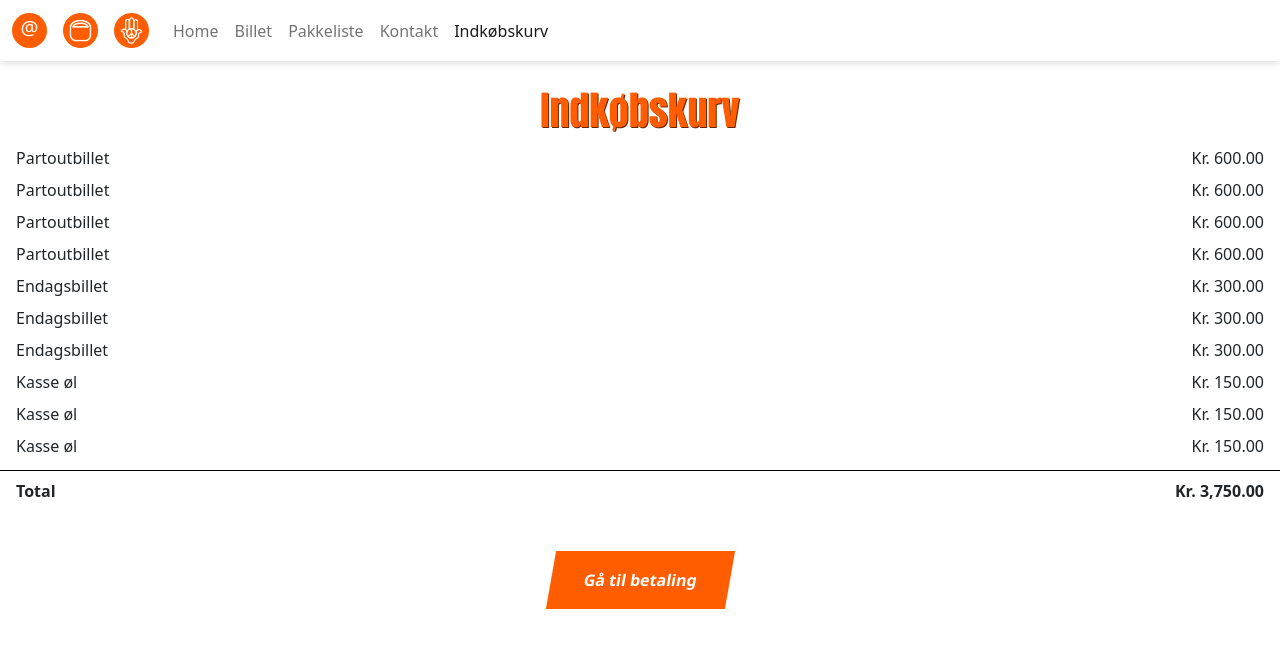
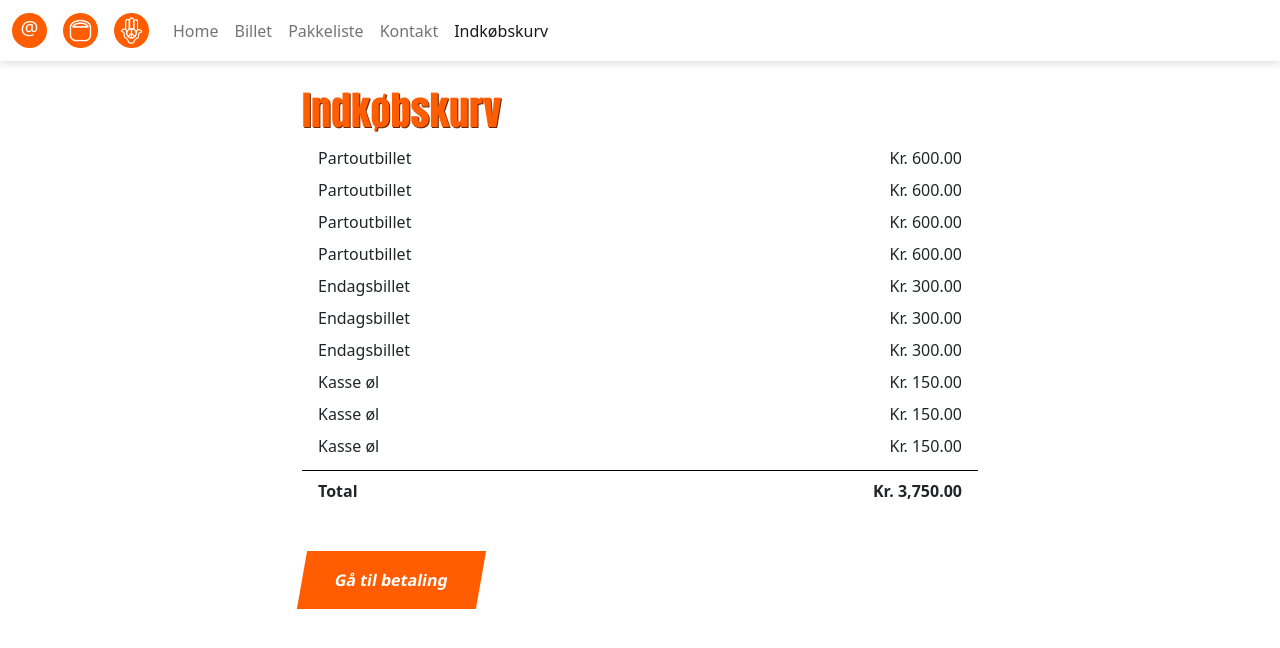
Before and after one commit to SigurdVilstrup/skodfest2023, an Angular app: page /cart in a window 1280 px wide. Shown: the top 648 px of the page. Built offline with nearby package versions, Linux system fonts and the light colour scheme.

Commit message:
add max-width to cart

```diff
--- a/src/app/cart/cart.component.html
+++ b/src/app/cart/cart.component.html
@@ -1,3 +1,4 @@
+<div class="container-md cart-container">
   <div class="title-container pt-4"><h1>Indkøbskurv</h1></div>
   <div class="products-container w-100 fs-6 pb-2">
     <div *ngFor="let product of cartProducts" class="product px-3 py-1">
@@ -11,3 +12,4 @@
   <div class="checkout-container pt-5">
     <button class="btn buy-btn">Gå til betaling</button>
   </div>
+</div>
--- a/src/app/cart/cart.component.scss
+++ b/src/app/cart/cart.component.scss
@@ -24,3 +24,7 @@
   width: 100%;
   flex-direction: row;
 }
+
+.cart-container {
+  max-width: 700px;
+}
```
Lines whose indentation alone changed are shown as unchanged.
